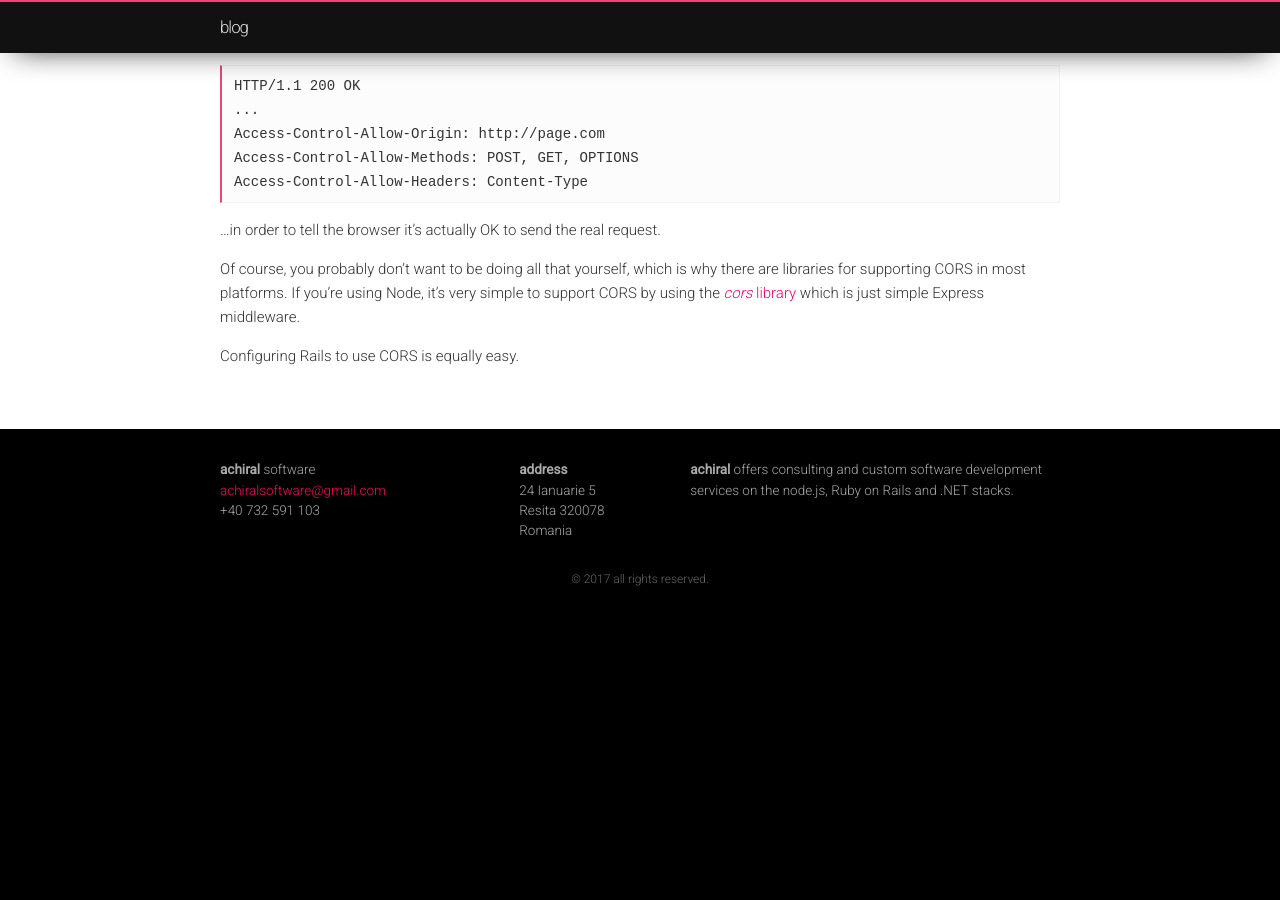
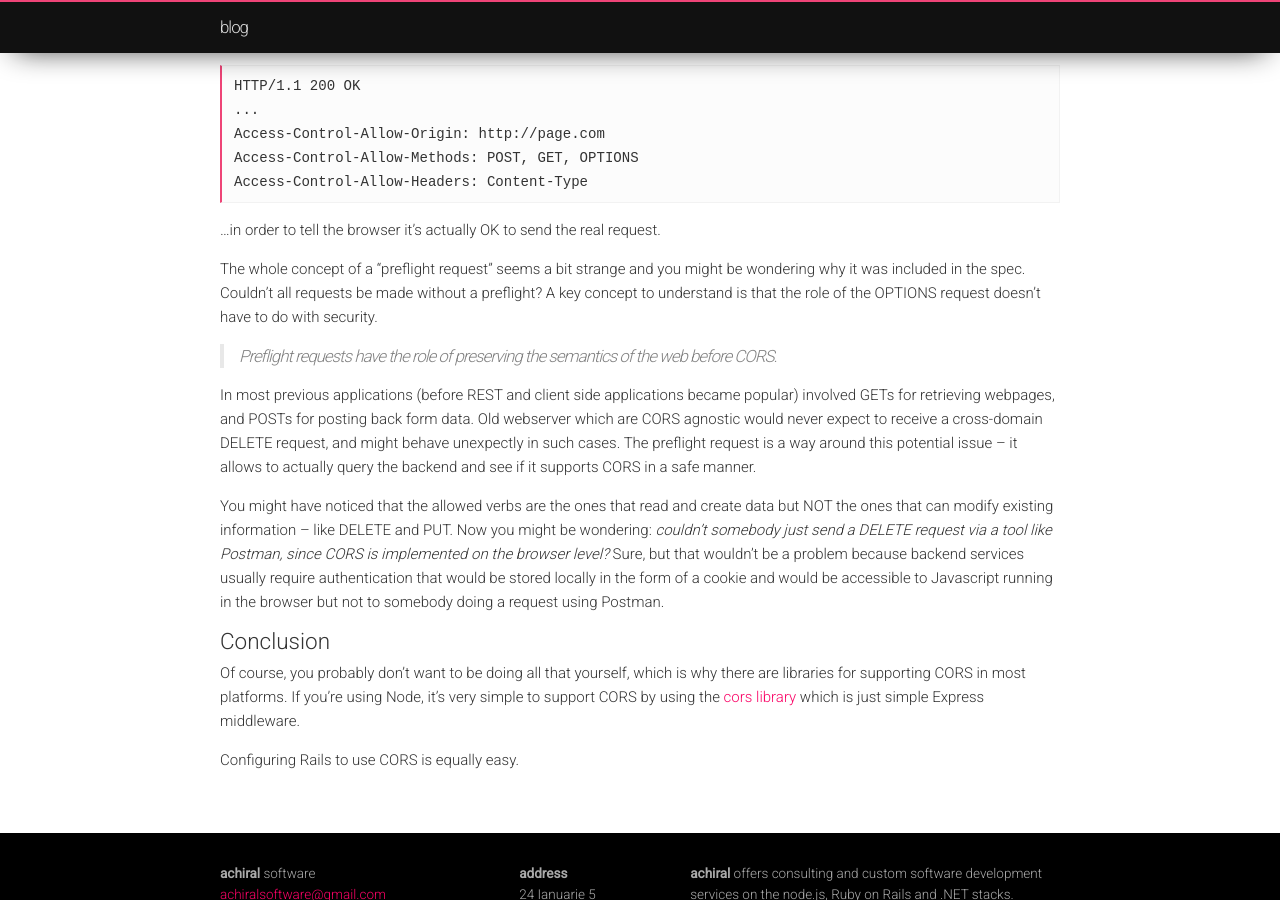
Before and after one commit to toaderflorin/eksia, a Jekyll site: the page built from _posts/2017-09-08-cors-made-simple.markdown, in a window 1280 px wide and 900 px high, scrolled down 2609 px. Built offline with Jekyll 4.4.1, drawn with Linux system fonts in a browser that asks for light colours; before the commit the page ends 3227 px from its top, so only the background shows below that; some of the changed text lies outside the part shown.

Commit message:
Added paragraphs.

```diff
--- a/_posts/2017-09-08-cors-made-simple.markdown
+++ b/_posts/2017-09-08-cors-made-simple.markdown
@@ -58,7 +58,7 @@ Access-Control-Allow-Origin: http://domain2.page.com
 # etc.
 </pre>
 
-A *preflighted request* is one that **automatically** triggers an OPTIONS call to the server before the actual request.
+A *preflighted request* is one that **automatically** triggers an OPTIONS call to the server before the actual request. It looks like this:
 
 ![image-title-here](/images/cors_flow.png){:class="img-responsive"}
 
@@ -78,6 +78,18 @@ Access-Control-Allow-Headers: Content-Type
 
 ...in order to tell the browser it's actually OK to send the real request.
 
-Of course, you probably don't want to be doing all that yourself, which is why there are libraries for supporting CORS in most platforms. If you're using Node, it's very simple to support CORS by using the [*cors* library](https://www.npmjs.com/package/cors) which is just simple Express middleware.
+The whole concept of a "preflight request" seems a bit strange and you might be wondering why it was included in the spec. Couldn't all requests be made without a preflight? A key concept to understand is that the role of the OPTIONS request doesn't have to do with security.
+
+<blockquote>
+Preflight requests have the role of preserving the semantics of the web before CORS.
+</blockquote>
+
+In most previous applications (before REST and client side applications became popular) involved GETs for retrieving webpages, and POSTs for posting back form data. Old webserver which are CORS agnostic would never expect to receive a cross-domain DELETE request, and might behave unexpectly in such cases. The preflight request is a way around this potential issue -- it allows to actually query the backend and see if it supports CORS in a safe manner.
+
+You might have noticed that the allowed verbs are the ones that read and create data but NOT the ones that can modify existing information -- like DELETE and PUT. Now you might be wondering: *couldn't somebody just send a DELETE request via a tool like Postman, since CORS is implemented on the browser level?* Sure, but that wouldn't be a problem because backend services usually require authentication that would be stored locally in the form of a cookie and would be accessible to Javascript running in the browser but not to somebody doing a request using Postman.
+
+## Conclusion
+
+Of course, you probably don't want to be doing all that yourself, which is why there are libraries for supporting CORS in most platforms. If you're using Node, it's very simple to support CORS by using the [cors library](https://www.npmjs.com/package/cors) which is just simple Express middleware.
 
 Configuring Rails to use CORS is equally easy.
```
Also changed, not shown: 2 other files.
